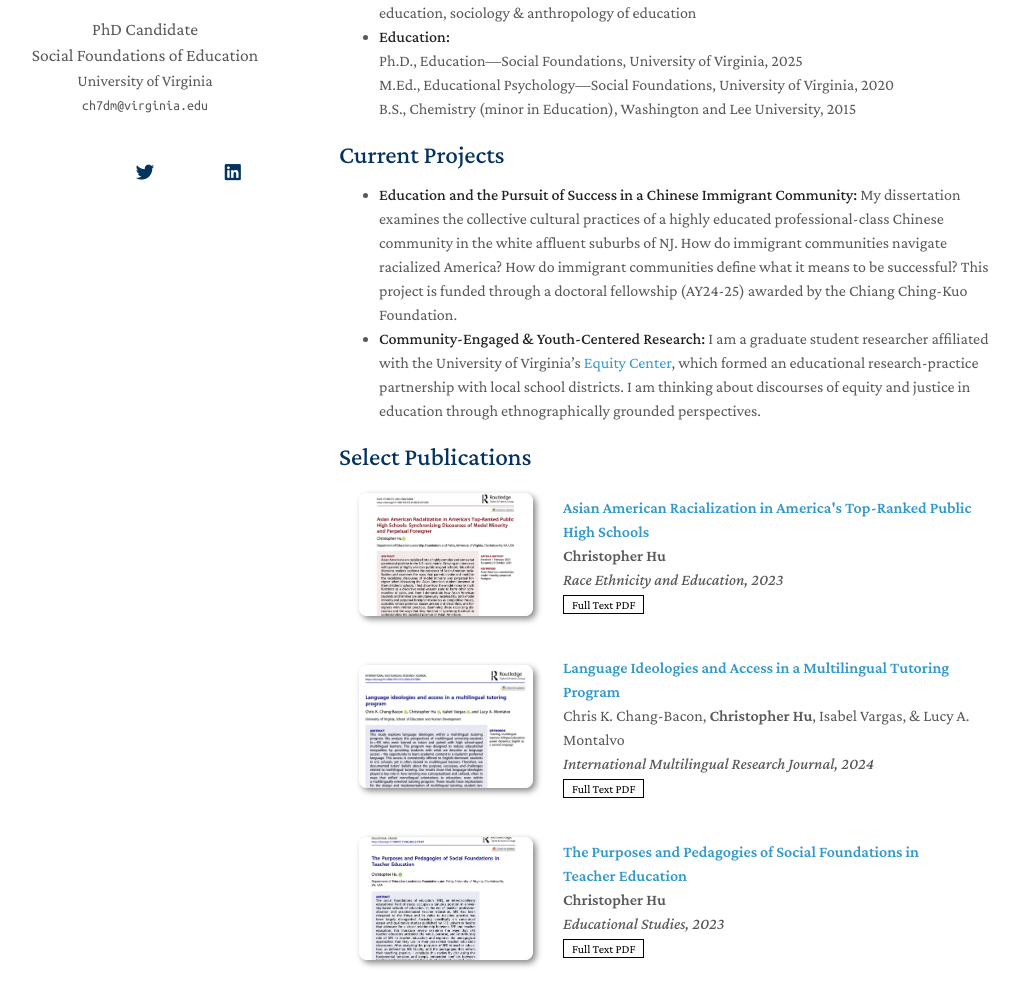
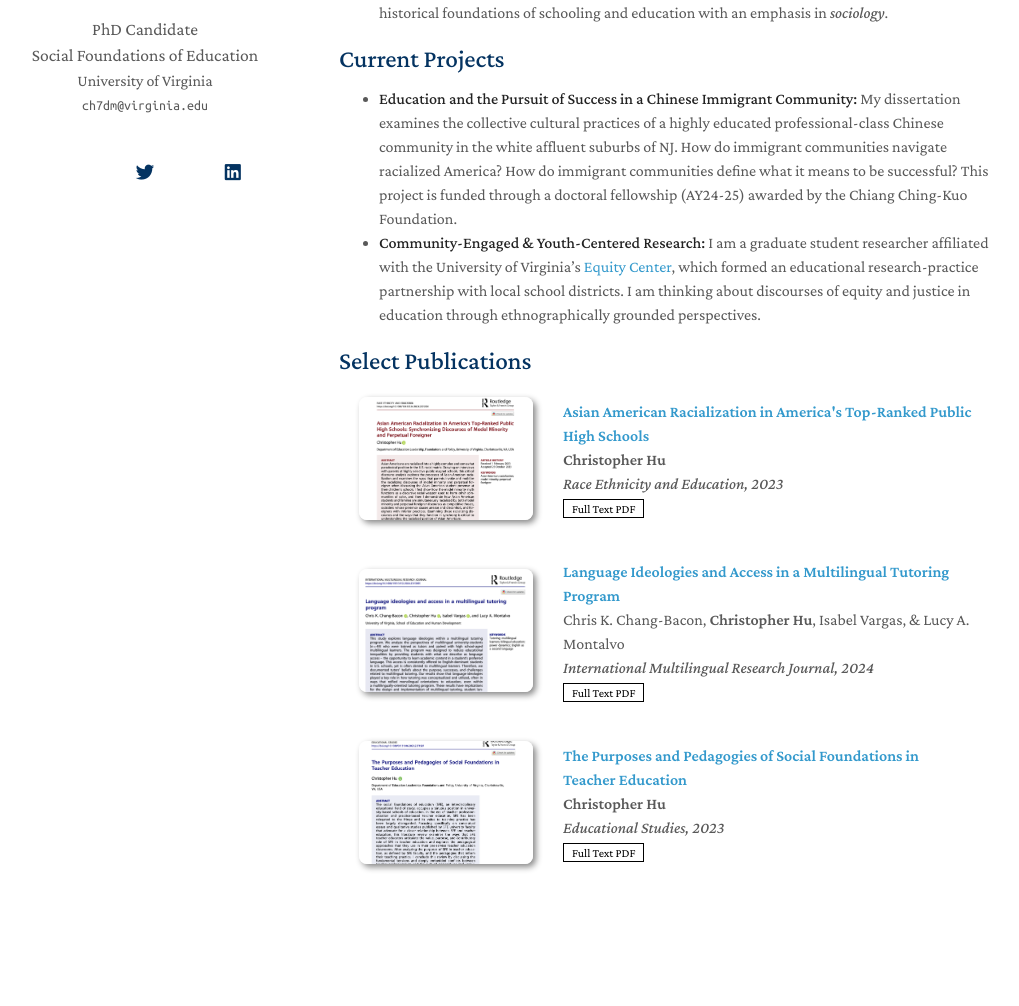
Before and after one commit to MrChristopherHu/profile, a Jekyll site: the page built from index.md, in a window 1280 px wide and 1318 px high. Shown: the part 224-1230 px from the top of the window, without its empty margins (131-1150 px from the left). Built offline with Jekyll 4.4.1, drawn with Linux system fonts in a browser that asks for light colours; nearby versions of some CDN libraries; a style sheet for code colours, icons or effects is not loaded; our own code applies the rules of GitHub Pages for plain Markdown files; some of the changed text lies outside the part shown.

Commit message:
Update index.md

```diff
--- a/index.md
+++ b/index.md
@@ -9,11 +9,9 @@
 Previously, I was a high school chemistry teacher in rural Virginia.
 Questions? Want to connect? Email me at <b>[ch7dm@virginia.edu](mailto:ch7dm@virginia.edu)</b>!
 
-- **Research & Teaching Interests:** the social-cultural-historical foundations of schooling and education,
-sociology & anthropology of education
-- **Education:** <br> Ph.D., Education---Social Foundations, University of Virginia, 2025 <br>
-M.Ed., Educational Psychology---Social Foundations, University of Virginia, 2020 <br>
-B.S., Chemistry (minor in Education), Washington and Lee University, 2015
+- **Research & Teaching Synopsis:** My work is grounded in the social-cultural-philosophical-and-historical
+foundations of schooling and education with an emphasis in <i>sociology</i>.
+
 
 ## Current Projects
 
```
